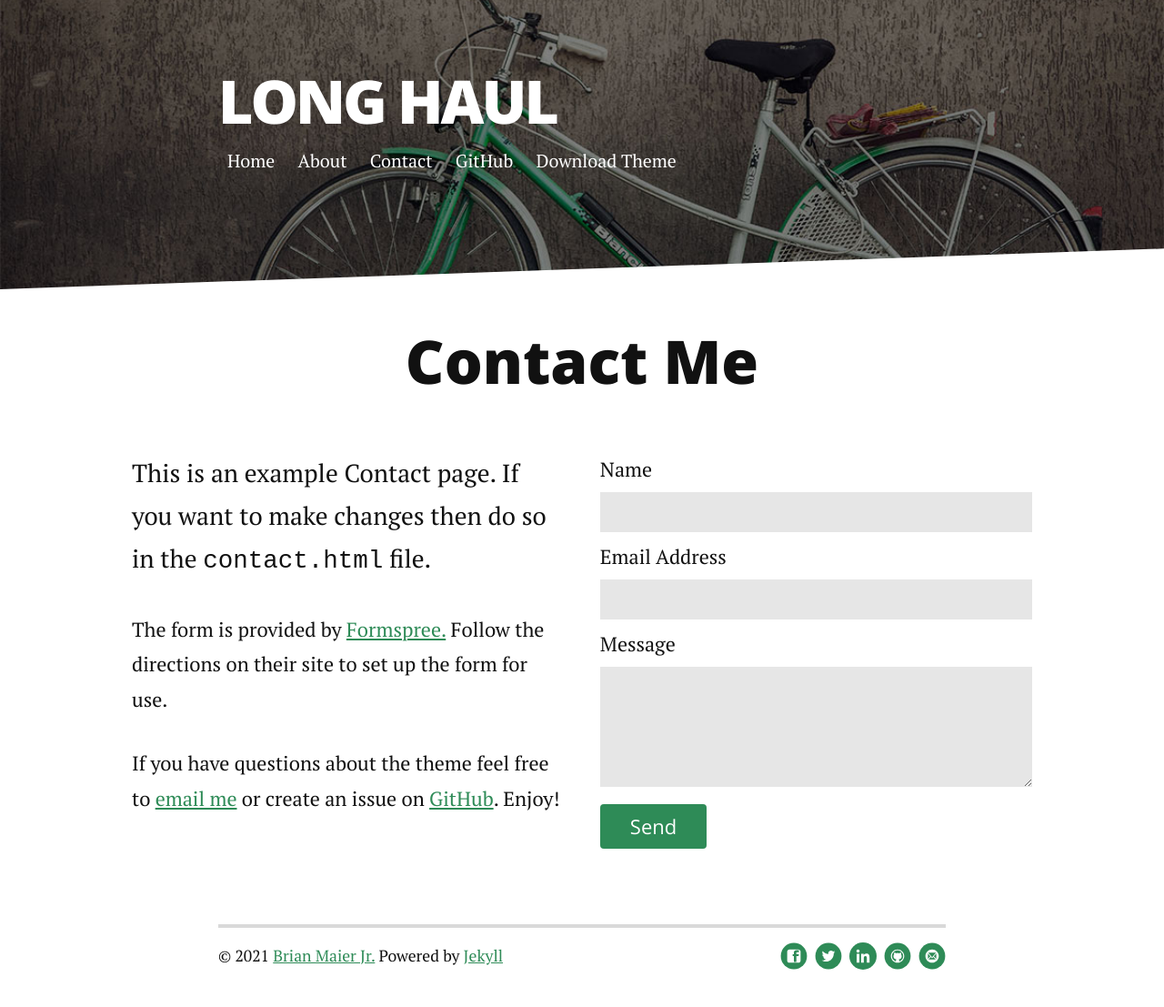
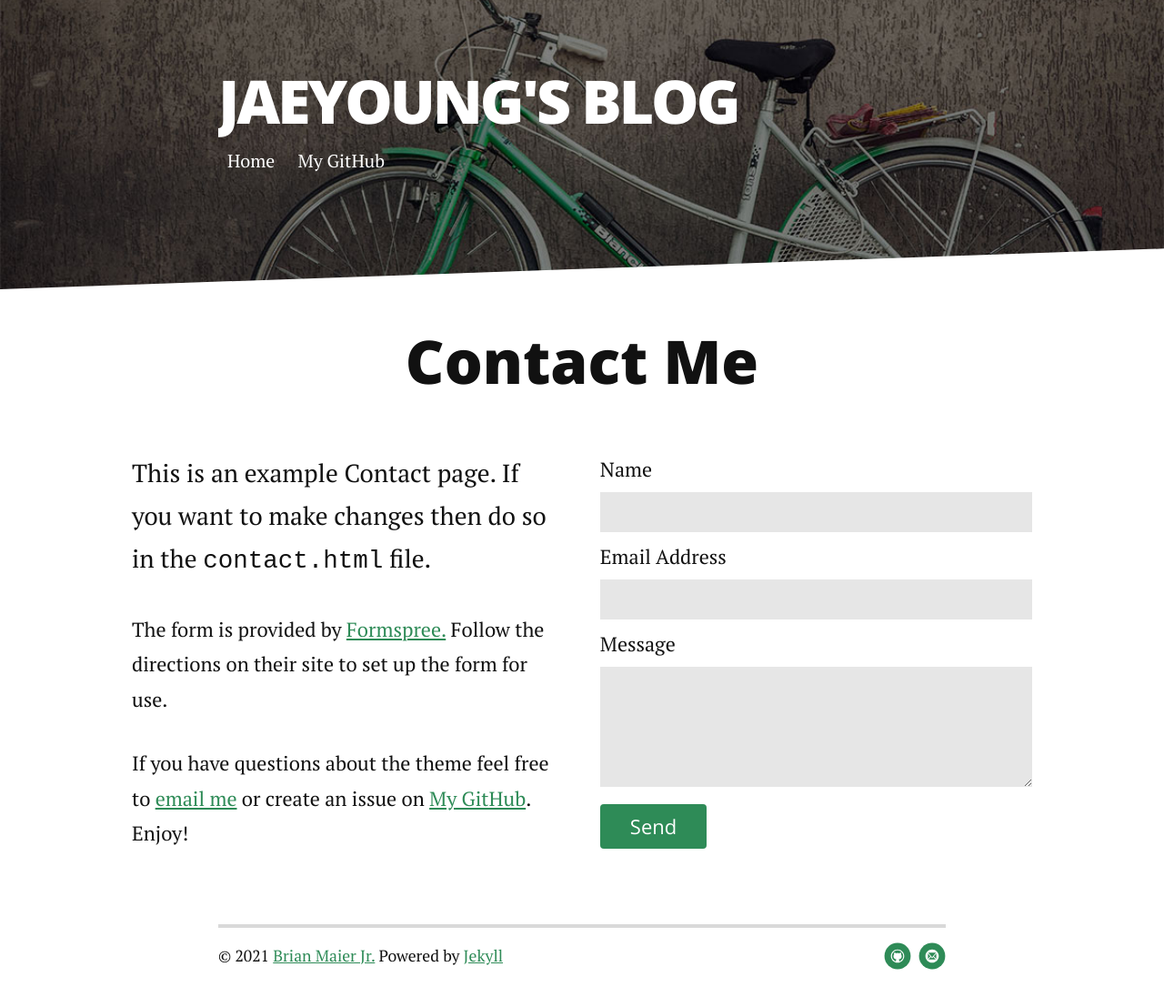
Before and after one commit to rktlskan021/rktlskan021.github.io, a Jekyll site: the page built from contact.md, in a window 1280 px wide. Shown: the whole page at 91% size. Built offline with Jekyll 4.4.1, drawn with Linux system fonts in a browser that asks for light colours; nearby versions of some CDN libraries.

Commit message:
setting jekyll

```diff
--- a/_config.yml
+++ b/_config.yml
@@ -1,7 +1,8 @@
-title: Long Haul
+title: Jaeyoung's Blog
 description: Long Form Jekyll theme built with SASS / COMPASS / SUSY
 
-url: https://long-haul.netlify.app
+#url: https://long-haul.netlify.app
+url: https://rktlskan021.github.io/
 paginate_path: "blog/page:num/"
 permalink: blog/:title/
 
@@ -16,17 +17,10 @@ paginate: 5
 navigation:
   - title: Home
     url: /index.html
-  - title: About
-    url: /about
-  - title: Contact
-    url: /contact
 
 social:
-  github: brianmaierjr
-  twitter: brianmaierjr
-  facebook: brianmaierjr
-  email: brimaidesigns@gmail.com
-  linkedin: brianmaierjr
+  github: rktlskan021
+  email: rktlskan021@kookmim.ac.kr
 
 google_analytics: "UA-58263416-1"
 
--- a/_includes/header.html
+++ b/_includes/header.html
@@ -8,8 +8,7 @@
                      <a href="{{ link.url }}">{{ link.title }}</a>
                  </li>
                  {%- endfor -%}
-                 <li> <a href="https://github.com/brianmaierjr/long-haul" target="_blank">GitHub</a></li>
-                 <li><a href="https://github.com/brianmaierjr/long-haul/archive/master.zip">Download Theme</a></li>
+                 <li> <a href="https://github.com/rktlskan021" target="_blank">My GitHub</a></li>
              </ul>
          </nav>
      </div>
--- a/contact.md
+++ b/contact.md
@@ -8,7 +8,7 @@ title: Contact Long Haul
   <div class="contactContent">
     <p class="intro">This is an example Contact page. If you want to make changes then do so in the <code>contact.html</code> file.</p>
     <p>The form is provided by <a href="http://formspree.io/">Formspree.</a> Follow the directions on their site to set up the form for use.</p>
-    <p>If you have questions about the theme feel free to <a href="mailto:brimaidesigns@gmail.com">email me</a> or create an issue on <a href="https://github.com/brianmaierjr/long-haul">GitHub</a>. Enjoy!</p>
+    <p>If you have questions about the theme feel free to <a href="mailto:brimaidesigns@gmail.com">email me</a> or create an issue on <a href="https://github.com/rktlskan021">My GitHub</a>. Enjoy!</p>
   </div>
   <form action="http://formspree.io/your@mail.com" method="POST">
     <label for="name">Name</label>
```
